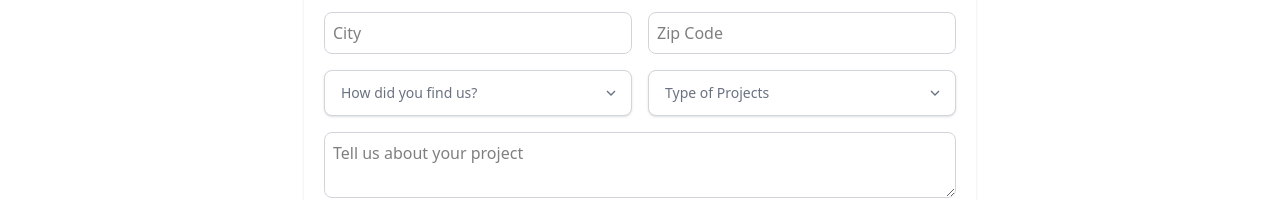
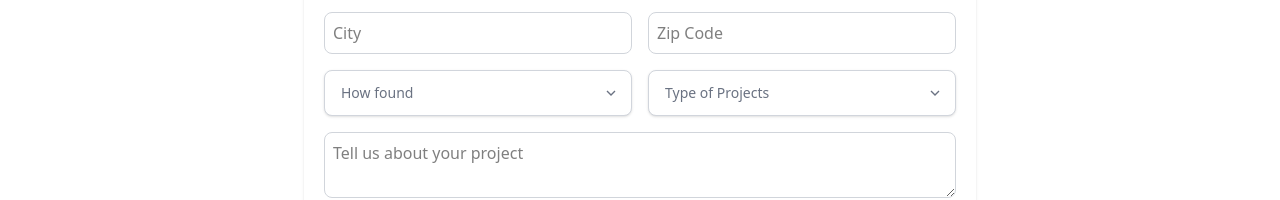
Before and after one commit to Daniel13Alfa/GaLawnCare, a React (Vite) app: page /#/contactUs in a window 1280 px wide. Shown: the part 300-500 px from the top of the page. Built offline with nearby package versions, Linux system fonts and the light colour scheme.

Commit message:
some changes

```diff
--- a/src/Components/ContactUs.jsx
+++ b/src/Components/ContactUs.jsx
@@ -65,7 +65,7 @@ function ContactUs(){
           <input type="text" name="zip" placeholder="Zip Code" className="inputC" onChange={handleChange} />
         </div>
         <div className="grid grid-cols-2 gap-4">
-          <CustomSelect options={socialtOptions} labelSelect="How did you find us?" onChange={handleSocial}/>
+          <CustomSelect options={socialtOptions} labelSelect="How found" onChange={handleSocial}/>
           <CustomSelect options={projectOptions} labelSelect="Type of Projects" onChange={handleProjectChange} />
         </div>
         <textarea name="message" placeholder="Tell us about your project" className="inputC" onChange={handleChange}></textarea>
--- a/src/Components/Home.jsx
+++ b/src/Components/Home.jsx
@@ -11,7 +11,7 @@ function Home() {
                     <img
                     src={houseHome}
                     alt="Ga Lawn Care"
-                    className="h-120 md:h-160 w-10/12 md:w-12/15 max-w-screen-xl block"
+                    className="h-100 md:h-160 w-13/15 md:w-12/15 max-w-screen-xl block"
                     />
                 </div>
                 <div className="absolute bottom-0 left-0 w-full h-24 bg-gradient-to-t from-white to-transparent pointer-events-none"></div>
```
